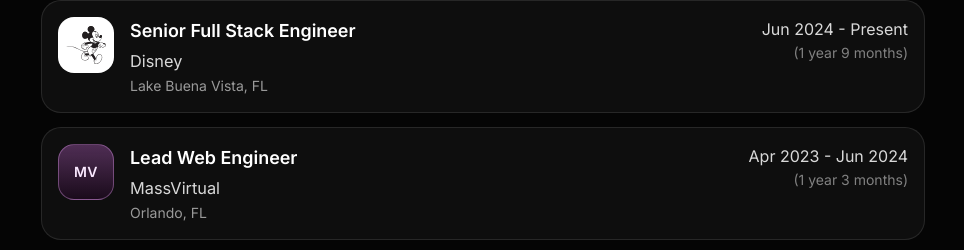
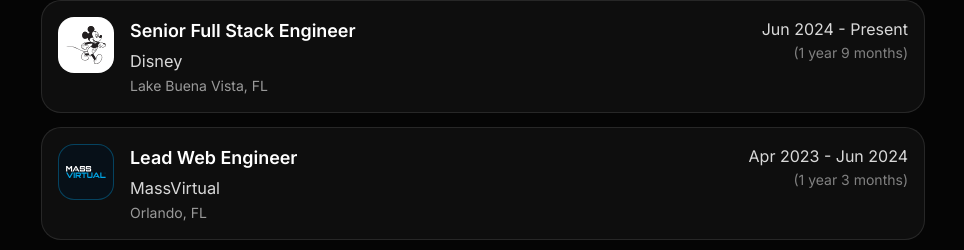
Before and after one commit to FrancoisCoding/francoiscoding-portfolio, a Next.js app: page /about in a window 1280 px wide. Shown: the part 1689-1939 px from the top of the page, without its empty margins (227-1191 px from the left). Built offline with nearby package versions, Linux system fonts and the light colour scheme; no server answers.

Commit message:
feat-about-add-massvirtual-expertise-logo

```diff
--- a/app/about/page.tsx
+++ b/app/about/page.tsx
@@ -134,9 +134,10 @@ const experienceItems: IExperienceItem[] = [
     location: 'Orlando, FL',
     timeframe: 'Apr 2023 - Jun 2024',
     duration: '(1 year 3 months)',
+    logoSrc: '/expertise/massvirtual.svg',
+    logoAlt: 'MassVirtual logo',
     logoLabel: 'MV',
-    logoClassName:
-      'border-fuchsia-300/35 bg-[linear-gradient(180deg,rgba(232,121,249,0.3),rgba(74,4,78,0.22))] text-fuchsia-100',
+    logoClassName: 'border-[#00A4E4]/35 bg-[#071018] text-[#9edfff]',
   },
   {
     role: 'Lead Front-End Engineer',
```
Also changed, not shown: public/expertise/massvirtual.svg (added).
